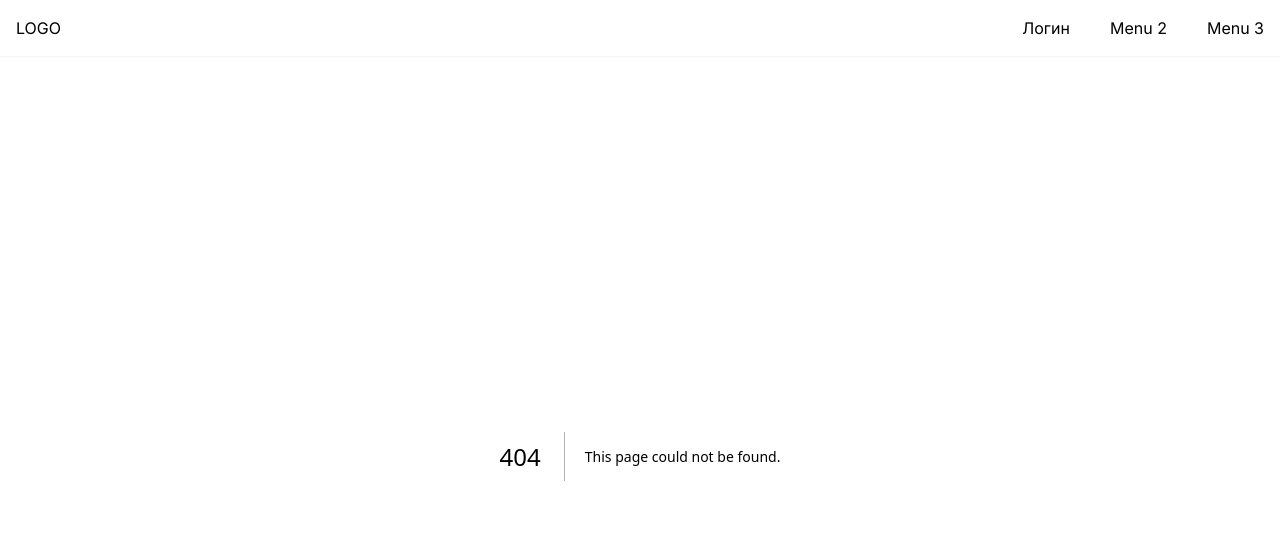
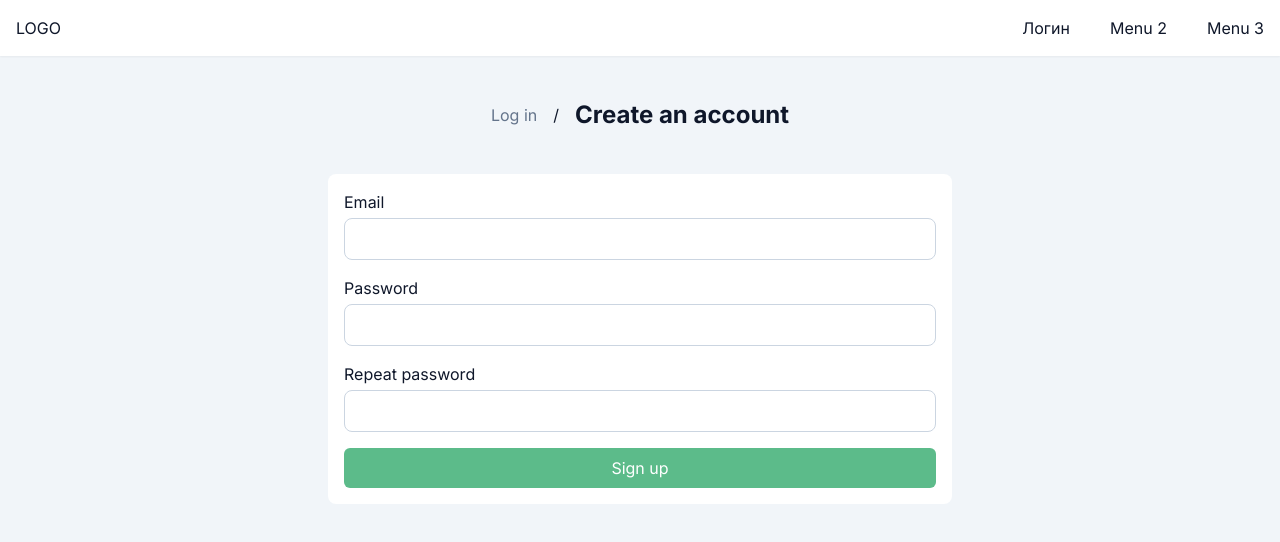
Before and after one commit to an4morph/cargo-hackaton, a Next.js app: page /signup in a window 1280 px wide. Before the commit this address had no page. Shown: the top 542 px of the page. Built offline with nearby package versions, Linux system fonts and the light colour scheme.

Commit message:
changes to auth

```diff
--- /dev/null
+++ b/src/app/(auth)/layout.tsx
@@ -0,0 +1,48 @@
+'use client'
+
+import { ActiveLink } from '@/components/active-link'
+import { PrimaryButton } from '@/components/button/primary'
+import cx from 'classnames'
+import Link from 'next/link'
+import { usePathname } from 'next/navigation'
+import { ReactNode } from 'react'
+
+interface IProps {
+  children?: ReactNode
+}
+
+const activeLink = 'text-2xl font-bold transition-all duration-300'
+const inactiveLink = 'text-slate-500 hover:text-slate-900 transition-all duration-300'
+
+const LoginLayout = ({ children }: IProps): JSX.Element => {
+  const pathname = usePathname()
+
+  return (
+    <div className="responsive py-10">
+      <div className="flex justify-center items-center h-[38px]">
+        <Link
+          href="/login"
+          className={cx({
+            [activeLink]: pathname.startsWith('/login'),
+            [inactiveLink]: !pathname.startsWith('/login'),
+          })}
+        >
+          Log in
+        </Link>
+        <div className="mx-4">/</div>
+        <Link
+          href="/signup"
+          className={cx({
+            [activeLink]: pathname.startsWith('/signup'),
+            [inactiveLink]: !pathname.startsWith('/signup'),
+          })}
+        >
+          Create an account
+        </Link>
+      </div>
+      {children}
+    </div>
+  )
+}
+
+export default LoginLayout
--- /dev/null
+++ b/src/app/(auth)/login/page.tsx
@@ -0,0 +1,56 @@
+'use client'
+
+import { BasicInput } from '@/components/input/base'
+import { PrimaryButton } from '@/components/button/primary'
+import { useForm } from 'react-hook-form'
+
+export interface LoginFormData {
+  email: string
+  password: string
+}
+
+const LoginPage = (): JSX.Element => {
+  const { register, handleSubmit, formState: { errors } } = useForm<LoginFormData>()
+
+  const onSubmit = (data: LoginFormData) => {
+    console.log(data)
+  }
+
+  return (
+    <div className="flex justify-center items-center mt-10">
+      <form className="paper p-4 w-full lg:w-1/2 2xl:w-1/3">
+        <BasicInput
+          id="email"
+          label="Email"
+          className="pb-4"
+          {...register('email', {
+            required: 'Required field',
+            pattern: {
+              value: /^[A-Z0-9._%+-]+@[A-Z0-9.-]+\.[A-Z]{2,}$/i,
+              message: 'Email is incorrect, check it, please',
+            },
+          })}
+          error={errors.email?.message}
+        />
+        <BasicInput
+          id="password"
+          type="password"
+          label="Password"
+          {...register('password', {
+            required: 'Required field',
+          })}
+          error={errors.password?.message}
+        />
+
+        <PrimaryButton
+          className="mt-4 w-full"
+          onClick={handleSubmit(onSubmit)}
+        >
+          Log in
+        </PrimaryButton>
+      </form>
+    </div>
+  )
+}
+
+export default LoginPage
--- /dev/null
+++ b/src/app/(auth)/signup/page.tsx
@@ -0,0 +1,73 @@
+'use client'
+
+import { PrimaryButton } from '@/components/button/primary'
+import { BasicInput } from '@/components/input/base'
+import { useForm } from 'react-hook-form'
+
+interface SignUpFormData {
+  email: string
+  password: string
+  password2: string
+}
+
+const SignUpPage = ():JSX.Element => {
+  const { register, handleSubmit, formState: { errors }, getValues } = useForm<SignUpFormData>()
+
+  const onSubmit = (data: SignUpFormData) => {
+    console.log(data)
+  }
+
+  const validatePasswordMatch = (value: string) => {
+    const { password } = getValues()
+    return value === password || 'Passwords do not match'
+  }
+
+  return (
+    <div className="flex justify-center items-center mt-10">
+      <form className="paper p-4 w-full lg:w-1/2 2xl:w-1/3">
+        <BasicInput
+          id="email"
+          label="Email"
+          className="pb-4"
+          {...register('email', {
+            required: 'Required field',
+            pattern: {
+              value: /^[A-Z0-9._%+-]+@[A-Z0-9.-]+\.[A-Z]{2,}$/i,
+              message: 'Email is incorrect, check it, please',
+            },
+          })}
+          error={errors.email?.message}
+        />
+        <BasicInput
+          id="password"
+          type="password"
+          label="Password"
+          className="pb-4"
+          {...register('password', {
+            required: 'Required field',
+          })}
+          error={errors.password?.message}
+        />
+        <BasicInput
+          id="password2"
+          type="password"
+          label="Repeat password"
+          {...register('password2', {
+            required: 'Required field',
+            validate: validatePasswordMatch,
+          })}
+          error={errors.password2?.message}
+        />
+
+        <PrimaryButton
+          className="mt-4 w-full"
+          onClick={handleSubmit(onSubmit)}
+        >
+          Sign up
+        </PrimaryButton>
+      </form>
+    </div>
+  )
+}
+
+export default SignUpPage
--- a/src/app/login/layout.tsx
+++ /dev/null
@@ -1,17 +0,0 @@
-import { ReactNode } from 'react'
-
-interface IProps {
-  className?: string
-  children?: ReactNode
-}
-
-const LoginLayout = ({ className, children }: IProps): JSX.Element => {
-  return (
-    <div className={className}>
-      LoginLayout
-      {children}
-    </div>
-  )
-}
-
-export default LoginLayout
--- a/src/app/login/page.tsx
+++ /dev/null
@@ -1,36 +0,0 @@
-'use client'
-
-import { PrimaryButton } from '@/components/button/primary'
-import { useRouter } from 'next/navigation'
-import { LoginForm } from '@/components/login-form'
-import Link from 'next/link'
-import { SubmitHandler } from 'react-hook-form'
-import { LoginFormData } from '@/types/base.d'
-
-export default function LoginPage(): JSX.Element {
-  const router = useRouter()
-
-  const onSubmit: SubmitHandler<LoginFormData> = (data) => {
-    console.log('submit', data)
-    router.push('/sh/dashboard')
-  }
-
-  return (
-    <div className="responsive pt-10">
-      <div className="flex flex-col [&>*]:mb-6">
-        <Link href="/sh/dashboard">
-          <PrimaryButton>Войти как Shipper</PrimaryButton>
-        </Link>
-        <Link href="/d/dashboard">
-          <PrimaryButton>Войти как Driver</PrimaryButton>
-        </Link>
-        <Link href="/c/dashboard">
-          <PrimaryButton>Войти как Company</PrimaryButton>
-        </Link>
-      </div>
-      <h2 className="text-2xl">Эту страницу еще надо доработать, продумать процесс авторизации и регистрации</h2>
-
-      <LoginForm onSubmit={onSubmit} />
-    </div>
-  )
-}
```
